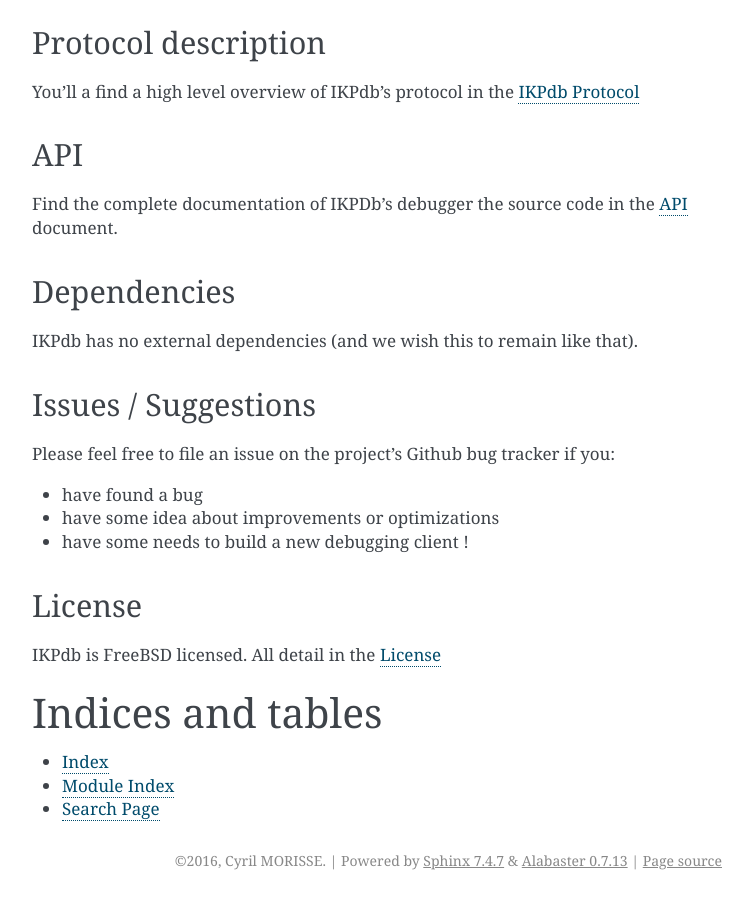
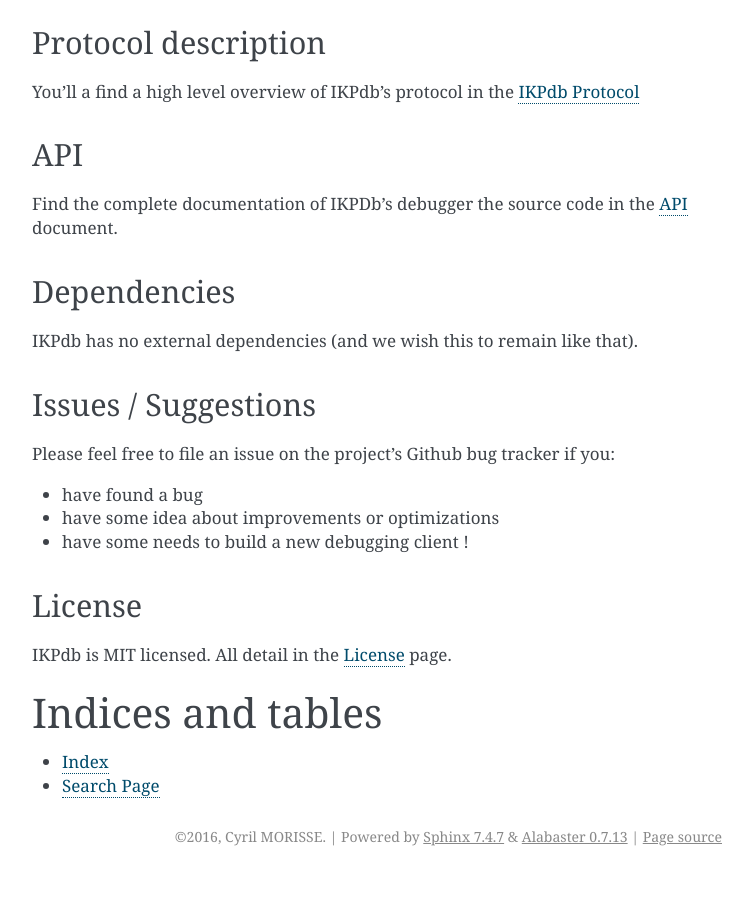
Before and after one commit to audaxis/ikpdb, a Sphinx documentation site: the page built from docs/index.rst, in a window 1280 px wide and 900 px high, scrolled down 4354 px. Shown: the whole window, without its empty margins (388-1141 px from the left). Built offline with Sphinx 7.4.7, drawn with Linux system fonts in a browser that asks for light colours; after the commit the page ends 5230 px from its top, so only the background shows below that.

```diff
--- a/docs/index.rst
+++ b/docs/index.rst
@@ -206,13 +206,12 @@ Please feel free to file an issue on the project's Github bug tracker if you:
 License
 -------
 
-IKPdb is FreeBSD licensed.
-All detail in the :doc:`license`
+IKPdb is MIT licensed.
+All detail in the :doc:`license` page.
 
 
 Indices and tables
 ==================
 
 * :ref:`genindex`
-* :ref:`modindex`
 * :ref:`search`
```
Also changed, not shown: README.rst (+11 -7 lines), docs/license.rst (+5 -8 lines), docs/protocol.rst (+2 -6 lines), ikpdb.py (+7 -0 lines), setup.py (+8 -0 lines), 2 other files.
